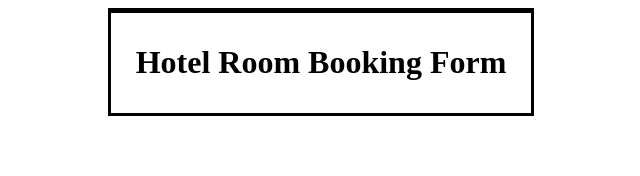
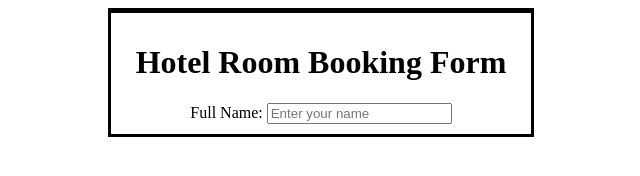
Before and after one commit to Shreya0142-sharma/web-dev, a plain HTML site: page assign-5/5.html in a window 1280 px wide. Shown: the whole page, without its empty margins (319-959 px from the left). Drawn offline with Linux system fonts and the light colour scheme.

Commit message:
final commit

```diff
--- a/assign-5/5.html
+++ b/assign-5/5.html
@@ -25,5 +25,9 @@
 <body>
     <form action="action_page.php" class="my-div">
         <h1>Hotel Room Booking Form</h1>
+         <div>
+            <label for="name">Full Name:</label>
+            <input type="text" id="name" required placeholder="Enter your name">
+        </div>
 </body>
 </html>
```
